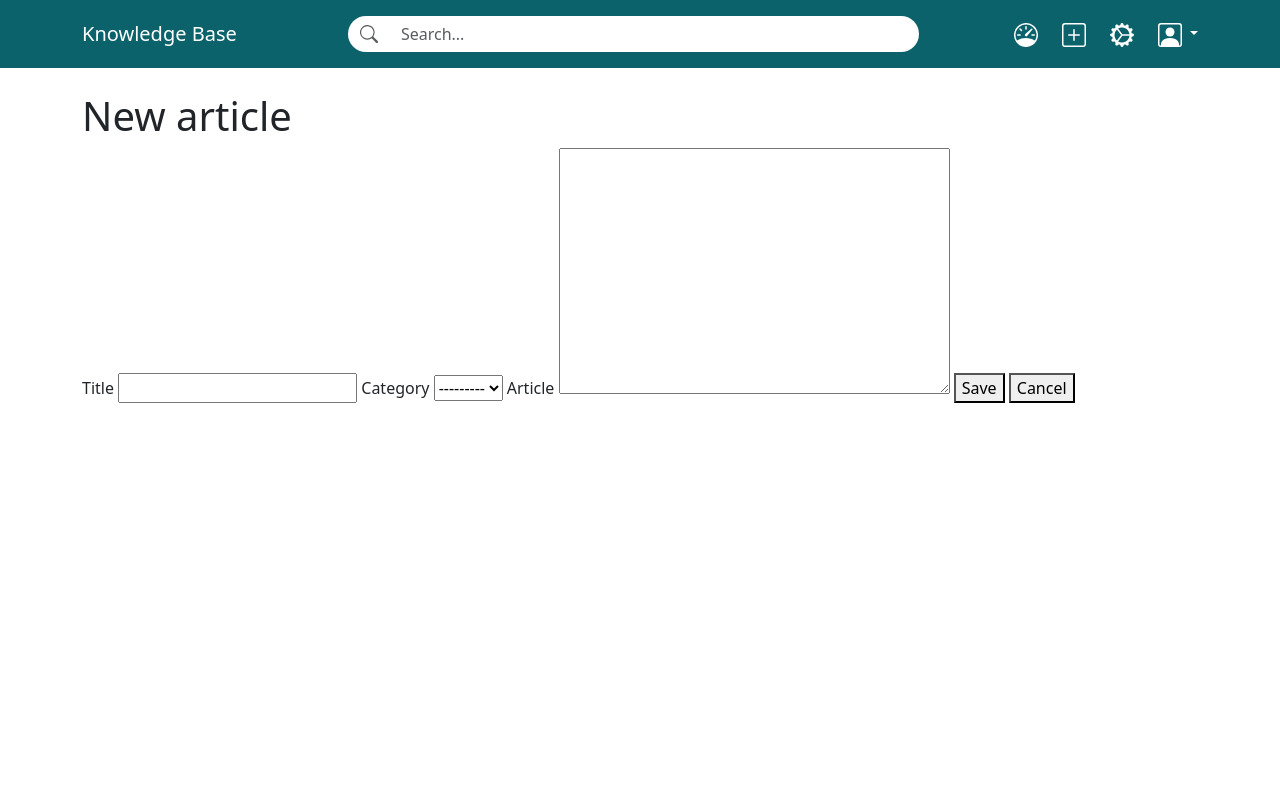
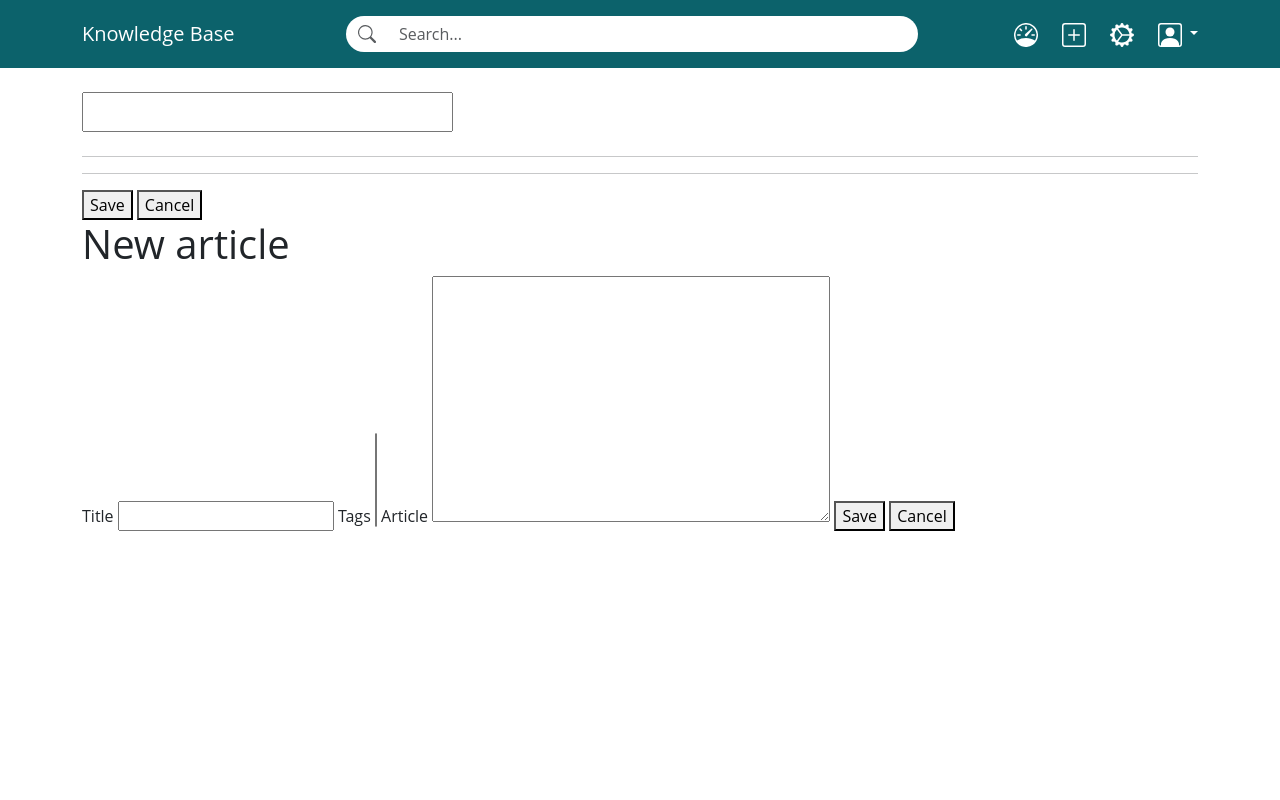
Before and after one commit to jackwilde/kbase, a Django app: page /kb/new/ in a window 1280 px wide. Run offline with Django 5.2, Linux system fonts and the light colour scheme; the visitor is signed in with stand-in values (Sample User, id 1); data that the repository does not hold is empty; parts of the project's set-up code (start-up, migrations or seed data) failed here and were passed over; some libraries are stand-ins or nearby versions.

Commit message:
Change category to tags

```diff
--- a/kbase/forms.py
+++ b/kbase/forms.py
@@ -9,12 +9,12 @@ class ArticleForm(ModelForm):
         model = Article
         fields = [
             'title',
-            'category',
+            'tags',
             'content'
         ]
         labels = {
             'title': 'Title',
-            'category': 'Category',
+            'tags': 'Tags',
             'content': 'Article'
         }
         error_messages = {
--- a/kbase/models.py
+++ b/kbase/models.py
@@ -8,7 +8,7 @@ class Article(models.Model):
     title = models.CharField(unique=True, max_length=255)
     slug = models.SlugField(unique=True, max_length=255)
     content = models.TextField()
-    category = models.ForeignKey('Category', on_delete=models.SET_NULL, null=True, blank=True)
+    tags = models.ManyToManyField('Tags', blank=True)
     created_by = models.ForeignKey(User, on_delete=models.SET_NULL, null=True, related_name='created_articles')
     created_date = models.DateTimeField(auto_now_add=True)
     modified_by = models.ForeignKey(User, on_delete=models.SET_NULL, null=True, related_name='modified_articles')
@@ -28,11 +28,11 @@ class Article(models.Model):
         return self.title
 
 
-class Category(models.Model):
-    name = models.CharField(max_length=100)
+class Tags(models.Model):
+    tag = models.CharField(max_length=25)
 
     def __str__(self):
-        return self.name
+        return self.tag
 
 
 # class Image(models.Model):
--- a/kbase/templates/kbase/edit.html
+++ b/kbase/templates/kbase/edit.html
@@ -9,8 +9,8 @@
         {{ form.content }}
         <p>Created on {{ article.created_date }} by {{ article.created_by.full_name }}</p>
         <p>Last modified on {{ article.modified_date }} by {{ article.modified_by.first_name }}</p>
-        <button type="submit">Save</button>
         <button type="button" onclick="window.history.back()">Cancel</button>
+        <button type="button" data-bs-toggle="modal" data-bs-target="#confirm-save">Save</button>
+        {% include 'includes/confirm-modal.html' with modal_id="confirm-save" action="edit" dismiss="Cancel" confirm="Save" %}
     </form>
-
 {% endblock %}
--- a/kbase/templates/kbase/new.html
+++ b/kbase/templates/kbase/new.html
@@ -3,6 +3,25 @@
 {% block title %}New article{% endblock %}
 
 {% block content %}
+    <form method="POST">
+        {% csrf_token %}
+        <div class="d-flex justify-content-between align-items-center">
+            <h1 class="fs-3">{{ form.title }}</h1>
+        </div>
+        <hr>
+        <div>
+            {{ article.content|linebreaks }}
+        </div>
+        <hr>
+        <div class="d-flex small-text justify-content-between">
+        </div>
+
+
+        <button type="submit">Save</button>
+        <button type="button" onclick="window.history.back()">Cancel</button>
+        {% include 'includes/confirm-modal.html' with modal_id="confirm-save" action="edit" dismiss="Cancel" confirm="Save" %}
+    </form>
+
     <h1>New article</h1>
     <form method="POST">
         {% csrf_token %}
--- a/static/styles/style.css
+++ b/static/styles/style.css
@@ -1,4 +1,8 @@
-header {
+* {
+    font-family: Open Sans, Arial, sans-serif;
+}
+
+.bg-teal {
     background-color: #0c626b;
 }
 
@@ -16,3 +20,21 @@ header {
 .small-text {
     font-size: 0.75rem;
 }
+
+.bg-purple {
+    background-color: #5d586f;
+}
+
+.btn-purple {
+    color: #5d586f;
+    border: 1px solid #fdc300;
+    border-radius: 2px;
+    background-color: #fdc300;
+}
+
+.btn-purple:hover {
+    color: #fdc300;
+    border: 1px solid #fdc300;
+    border-radius: 2px;
+    background-color: #5d586f;
+}
--- /dev/null
+++ b/templates/includes/confirm-modal.html
@@ -0,0 +1,18 @@
+
+<div class="modal fade" id="{{ modal_id }}" data-bs-backdrop="static" data-bs-keyboard="false" tabindex="-1" aria-labelledby="staticBackdropLabel" aria-hidden="true">
+    <div class="modal-dialog modal-dialog-centered">
+        <div class="modal-content">
+            <div class="modal-header">
+                <h1 class="modal-title fs-5" id="staticBackdropLabel">Confirm</h1>
+                <button type="button" class="btn-close" data-bs-dismiss="modal" aria-label="Close"></button>
+            </div>
+            <div class="modal-body">
+                Are you sure you want to continue?
+            </div>
+            <div class="modal-footer">
+                <button type="button" class="" data-bs-dismiss="modal">{{ dismiss }}</button>
+                <button type="submit" class="">{{ confirm }}</button>
+            </div>
+        </div>
+    </div>
+</div>
--- a/templates/includes/header.html
+++ b/templates/includes/header.html
@@ -1,4 +1,4 @@
-<header class="sticky-top w-100">
+<header class="sticky-top w-100 bg-teal">
     <div id="header-content" class="container d-flex justify-content-between align-items-center py-3">
         <div class="text-white">
             <span class="fs-5 me-3">Knowledge Base</span>
```
Also changed, not shown: kbase/templates/kbase/article.html (+15 -7 lines), kbase/migrations/0006_tags_remove_article_category_article_tags_and_more.py (added).
